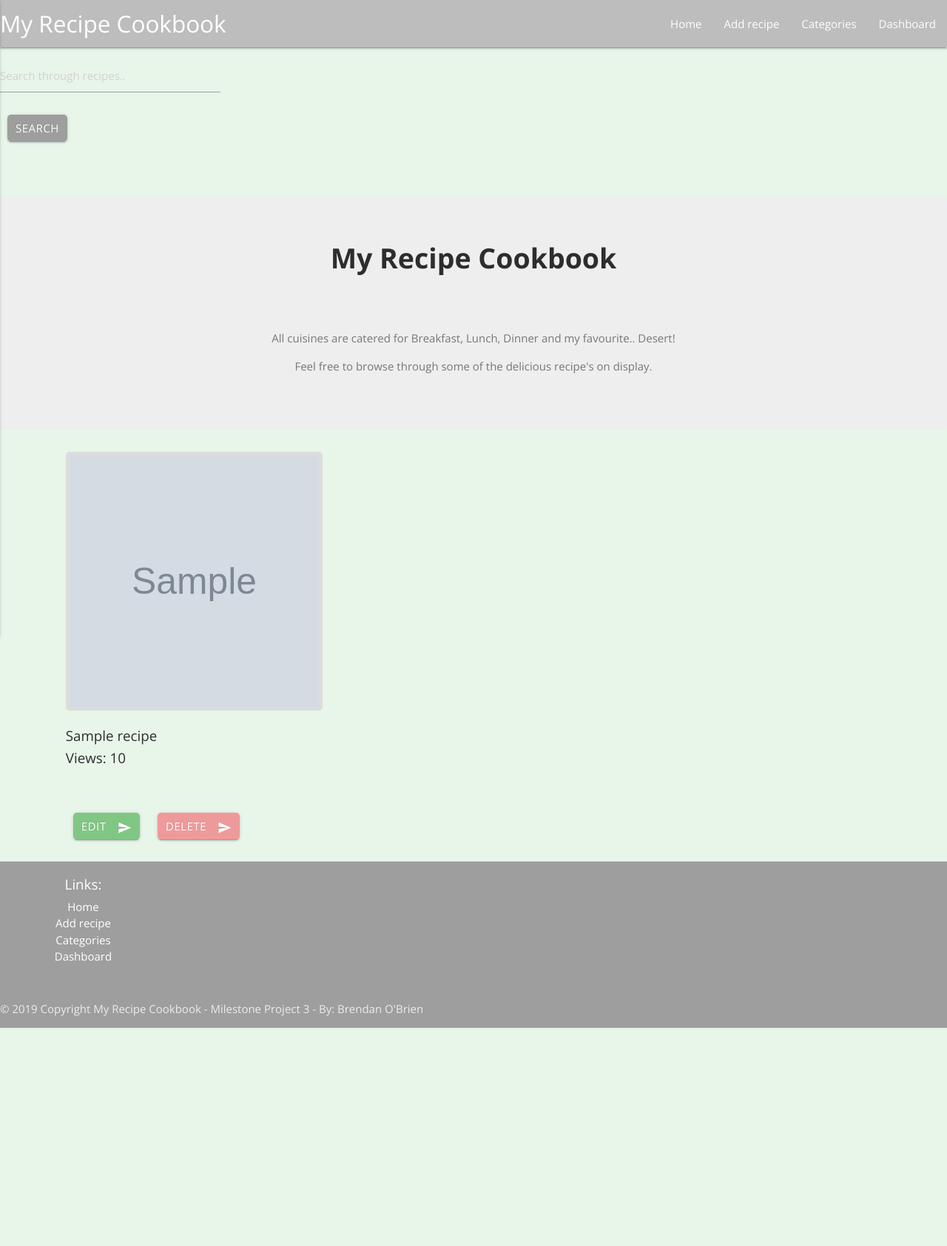
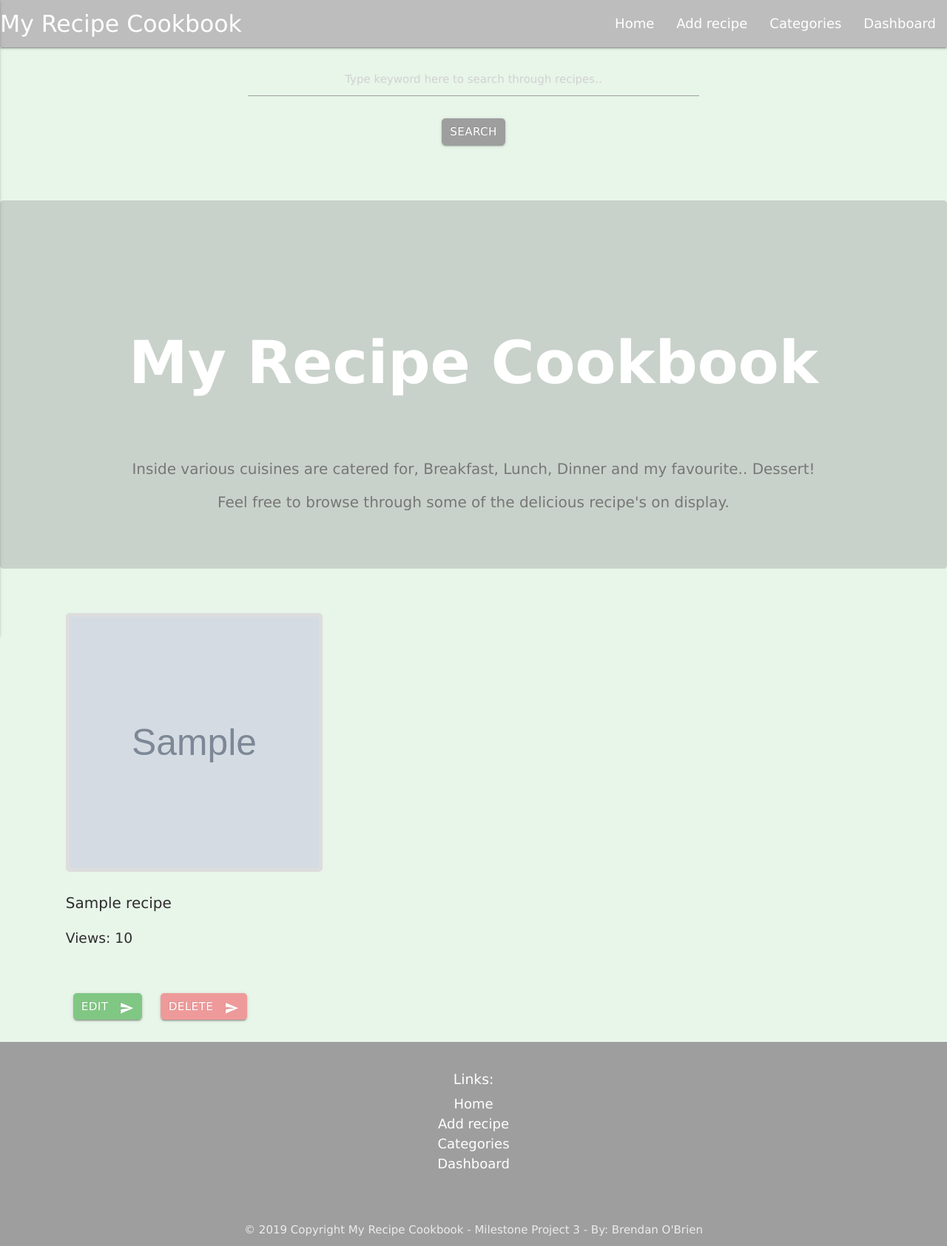
Before and after one commit to Bren08/flask_recipe_app, a Flask app: page /search in a window 1280 px wide. Shown: the whole page at 74% size. Before the commit the page ends 1390 px from the top, so only its background shows below. Run offline with Flask 2, Linux system fonts and the light colour scheme; grey boxes marked "Sample" are stand-in pictures; a database or web service that is not in the repository returns one stand-in record (values such as "Sample title"); some libraries are stand-ins or nearby versions.

Commit message:
Page where recipe is viewed is more easily read on diffewrent viewports, restructured some code in my html pages

```diff
--- a/app.py
+++ b/app.py
@@ -19,12 +19,11 @@ categories = mongo.db.categories
 
 mongo.db.recipes.create_index([('$**', 'text')])
 
-
+@app.route('/')
 @app.route('/index')
 def index():
     return render_template('index.html')
 
-@app.route('/')
 @app.route('/view_categories')
 def view_categories():
     category=type(mongo.db.categories.find())
--- a/static/css/style.css
+++ b/static/css/style.css
@@ -1,83 +1,129 @@
 body {
     background-color: #e8f5e9;
-    /* margin: 0px;
-    height: auto; */
+    margin: 0;
+    padding: 0;
+    font-family: verdana, sans-serif;
+}
+/* Navbar */
+
+nav ul a {
+    font-size: 18px;
 }
 
-/*
-html {
-    font-family: verdana, sans-serif;
+nav ul a:hover{
+    background-color: none;
+    color: #2d2d2d;
+    text-decoration: none;
 }
-.material-icon {
-    margin-left: 200px;
+
+/* Search Recipe field */
+
+.search-input, .copyright, .links {
+    width: 50%;
+    min-width: 300px;
+    margin-left: auto;
+    margin-right: auto;
+    margin-top: 20px;
 }
-#search {
+
+#search::-webkit-input-placeholder {
     text-align: center;
-    font-size: 30px;
-    margin-top: 120px;
+ }
+
+ #search:-moz-placeholder { /* Firefox 18- */
+    text-align: center;
+ }
+
+ #search::-moz-placeholder {  /* Firefox 19+ */
+    text-align: center;
+ }
+
+ #search:-ms-input-placeholder {
+    text-align: center;
+ }
+
+/* Main header */
+
+.jumbotron {
+    background-color: #8080804d;
+}
+
+.jumbo-header {
+  font-size: 80px;
+  font-weight: 700;
+  margin-top: 100px;
   color: white;
 }
-.white {
-    background-color: #bbaaa6 !important;
+
+p {
+    font-size: 20px;
 }
 
-#custom-text {
-    margin-left: 10px;
-    font-family: sans-serif;
-    color: #aaa;
+/* Landing page */
+
+ .background-container {
+    background-image: url("https://images.pexels.com/photos/1435895/pexels-photo-1435895.jpeg?auto=compress&cs=tinysrgb&dpr=2&h=750&w=1260");
+    background-position: center center;
+    background-repeat: no-repeat;
+    background-attachment: fixed;
+    background-size: cover;
+    background-color: #999;
+    height: -webkit-fill-available;
+    height: -moz-available;
+    height: fill-available;
+    width: 100%;
   }
 
-h3 {
-    font-family: verdana, sans-serif;
+  .landing-header {
+    margin-top: 400px;
+    font-size: 65px;
+    color: white;
+    text-align: center;
 }
 
-h5 {
-    font-size: 18px;
-    font-family: Verdana, sans-serif;
+   .enter-site {
+      position: absolute;
+      margin-left: auto;
+      margin-right: auto;
+      width: 50%;
+      font-size: 30px;
+      background-color: transparent;
+      margin-left: 100px;
   }
 
-nav ul a {
-    font-size: 1.5em;
+  #username {
+      background-color: #00000042;
   }
 
-.input-field label {
-    color: #e5e6e6 !important;
+  #username::-webkit-input-placeholder {
+    text-align: center;
  }
 
-nav .input-field input {
-    border: #d6eceb;
+ #username:-moz-placeholder { /* Firefox 18- */
+    text-align: center;
  }
 
-.responsive {
-    width: 100%;
-    height: auto;
+ #username::-moz-placeholder {  /* Firefox 19+ */
+    text-align: center;
  }
 
-.edit_button {
-      margin-bottom: 30px;
-      margin-left: 100px;
-      margin-top: 25px;
-      border-radius: 20px;
-      font-size: 13px;
+ #username:-ms-input-placeholder {
+    text-align: center;
  }
 
-.del_button {
-       margin-left: 90px;
-       margin-bottom: 30px;
-       margin-top: 25px;
-       border-radius: 20px;
-       font-size: 12px;
+  /* Recipe name hyperlink */
+
+    .title-link {
+      font-size: 20px;
+    color: #2d2d2d;
+    text-decoration: none;
+  }
+  .title-link:hover {
+    color: #999;
+    text-decoration: none;
   }
 
-
-.card .card-image img {
-    width: 100%;
-    height: 700px;
-   }
-.row .col.s6 {
-       width: 45%;
-   }
-   */
+/* buttons */
 
   .btn {
        padding: 10px;
@@ -86,28 +132,37 @@ nav .input-field input {
        line-height: 1.0;
        margin: 10px;
    }
-   .jumbotron {
-       margin-bottom: 0px;
-   }
-   nav ul a:hover{
-       background-color: none;
-       color: #2d2d2d;
-       text-decoration: none;
-   }
+
+   /* Footer */
+
    a {
        color: white;
+       font-size: 18px;
    }
    a:hover {
        color: #2d2d2d;
        text-decoration: none;
    }
 
-   h4 {
-       color: #44220b !important;
-   }
+   /* Media queries */
 
-   @media (max-width: 576px) {
+   @media (max-width: 768px) {
        nav .brand-logo {
            font-size: 15px;
        }
+       .jumbo-header {
+           font-size: 50px;
        }
+   }
+
+   /* Form field */
+
+   .view-ind-recipe-image {
+        text-align: center;
+        margin-bottom: 20px;
+   }
+
+   #img-responsive {
+    width: 100%;
+    height: 60%;
+    }
--- a/templates/base.html
+++ b/templates/base.html
@@ -2,9 +2,9 @@
 <html>
 
 <head>
-    <meta charset="utf-8">
-    <meta name="viewport" content="width=device-width, initial-scale=1, shrink-to-fit=no">
-<link href="https://fonts.googleapis.com/icon?family=Material+Icons" rel="stylesheet">
+  <meta charset="utf-8">
+  <meta name="viewport" content="width=device-width, initial-scale=1, shrink-to-fit=no">
+  <link href="https://fonts.googleapis.com/icon?family=Material+Icons" rel="stylesheet">
   <link rel="stylesheet" href="https://cdnjs.cloudflare.com/ajax/libs/materialize/0.100.2/css/materialize.min.css">
   <link rel="stylesheet" href="{{url_for('static', filename='css/bootstrap.min.css')}}" type="text/css" />
   <link rel="stylesheet" href="{{url_for('static', filename='css/style.css')}}" type="text/css" />
@@ -17,19 +17,15 @@
 
   <header>
     <nav>
-
       <div class="nav-wrapper  grey lighten-1">
         <a href="{{ url_for('index') }}" class="brand-logo">My Recipe Cookbook</a>
         <a href="#" data-activates="mobile-demo" class="button-collapse"><i class="material-icons">menu</i></a>
-
         <ul id="nav-mobile" class="right hide-on-med-and-down">
-
           <li><a href="{{ url_for('view_recipe') }}">Home</a></li>
           <li><a href="{{ url_for('add_recipe') }}">Add recipe</a></li>
           <li><a href="{{ url_for('view_categories') }}">Categories</a></li>
           <li><a href="{{ url_for('dash') }}">Dashboard</a></li>
         </ul>
-
         <ul class="side-nav" id="mobile-demo">
           <li><a href="{{ url_for('view_recipe') }}">Home</a></li>
           <li><a href="{{ url_for('add_recipe') }}">Add recipe</a></li>
@@ -38,16 +34,17 @@
         </ul>
       </div>
     </nav>
-
   </header>
 
   <div class="nav-wrapper">
-    <div class="row">
-      <div class="col-md-3">
+    <div class="row search-input">
+      <div class="col-md-12">
         <form action="{{ url_for('search')}}" method="POST">
-          <div class="input-field">
-            <input id="search" name="search" placeholder="Search through recipes.." required>
-            <button class="btn waves-effect waves-light grey" type="submit">Search</button>
+          <div class="input-field-search-recipes">
+            <input id="search" name="search" placeholder="Type keyword here to search through recipes.." required>
+            <div class="center-align">
+              <button class="btn waves-effect waves-light grey" type="submit">Search</button>
+            </div>
           </div>
       </div>
     </div>
@@ -57,11 +54,10 @@
 
   {% block content %} {% endblock %}
 
-
   <footer class="page-footer text-center grey">
     <div class="container">
       <div class="row centre-footer">
-        <div class="col-xs-12">
+        <div class="col-xs-12 links">
           <h5 class="white-text">Links:</h5>
           <ul>
             <li><a href="{{ url_for('view_recipe') }}">Home</a></li>
@@ -72,23 +68,17 @@
         </div>
       </div>
     </div>
-
     <div class="footer-copyright grey ">
 
-      © 2019 Copyright My Recipe Cookbook - Milestone Project 3 - By: Brendan O'Brien
-
+      <div class="copyright" >© 2019 Copyright My Recipe Cookbook - Milestone Project 3 - By: Brendan O'Brien</div>
     </div>
-
   </footer>
-
-
-
-
-
 
   <script src="https://cdnjs.cloudflare.com/ajax/libs/jquery/3.4.1/jquery.min.js"></script>
   <script src="https://cdnjs.cloudflare.com/ajax/libs/materialize/0.100.2/js/materialize.min.js"></script>
-  <script src="https://stackpath.bootstrapcdn.com/bootstrap/4.3.1/js/bootstrap.min.js" integrity="sha384-JjSmVgyd0p3pXB1rRibZUAYoIIy6OrQ6VrjIEaFf/nJGzIxFDsf4x0xIM+B07jRM" crossorigin="anonymous"></script>
+  <script src="https://stackpath.bootstrapcdn.com/bootstrap/4.3.1/js/bootstrap.min.js"
+    integrity="sha384-JjSmVgyd0p3pXB1rRibZUAYoIIy6OrQ6VrjIEaFf/nJGzIxFDsf4x0xIM+B07jRM"
+    crossorigin="anonymous"></script>
   <script type="text/javascript">
     $(document).ready(function () {
       $(".button-collapse").sideNav();
@@ -116,9 +106,6 @@
       e.stopPropagation();
     });
 
-
-
-
   </script>
 </body>
 
--- a/templates/cuisine_recipe.html
+++ b/templates/cuisine_recipe.html
@@ -2,8 +2,8 @@
 
 <div class="jumbotron text-center">
   <div class="container">
-    <h1><strong>My Recipe Cookbook</strong></h1><br><br><br>
-    <p>All cuisines are catered for Breakfast, Lunch, Dinner and my favourite.. Desert!</p>
+    <div class ="jumbo-header"><strong>My Recipe Cookbook</strong></div><br><br><br>
+    <p>Inside various cuisines are catered for, Breakfast, Lunch, Dinner and my favourite.. Dessert!</p>
     <p>Feel free to browse through some of the delicious recipe's on display.</p>
   </div>
 </div>
@@ -11,31 +11,24 @@
 <div class="container">
   <div class="row">
     {% for recipe in recipes %}
-
     <div class="col-xs-12 col-md-4">
       <img style="height: 350px; width: 100%; border: solid 5px #ddd; border-radius: 5px; margin-top: 30px;"
         src="{{ recipe.img_url }}" alt="Card image">
       <a href="{{ url_for('view_individual_recipe', recipe_id=recipe._id) }}"><br><br>
-        <h5>{{ recipe.title }}</h5>
-      </a>
+        <span class="title-link">{{ recipe.title }}</span>
+      </a><br><br>
       <h5>Views: {{ recipe.views }}</h5>
       <br><br>
-
       <a href="{{url_for('edit_recipe', recipe_id=recipe._id)}}"
         class="btn waves-effect waves-light edit_button green lighten-2" type="submit" name="edit_recipe">Edit
         <i class="material-icons right">send</i></a>
-      <a href="{{url_for('delete_recipe', recipe_id=recipe._id)}}"
-        class="btn waves-effect waves-light modal-trigger del_button  red lighten-3" type="submit"
+      <a href="{{url_for('delete_recipe', recipe_id=recipe._id)}}" id="myModal"
+        class="btn waves-effect waves-light modal-trigger del_button red lighten-3" type="submit"
         name="action">Delete<i class="material-icons right">send</i></a>
     </div>
     {% endfor %}
-
   </div>
 </div>
 
 
-
-
-
-
 {% endblock %}
```
Also changed, not shown: templates/edit_recipe.html (+0 -14 lines), templates/index.html (+9 -54 lines), templates/insert_recipe.html (+0 -16 lines), templates/view_individual_recipe.html (+56 -49 lines). Lines whose indentation alone changed are shown as unchanged.
